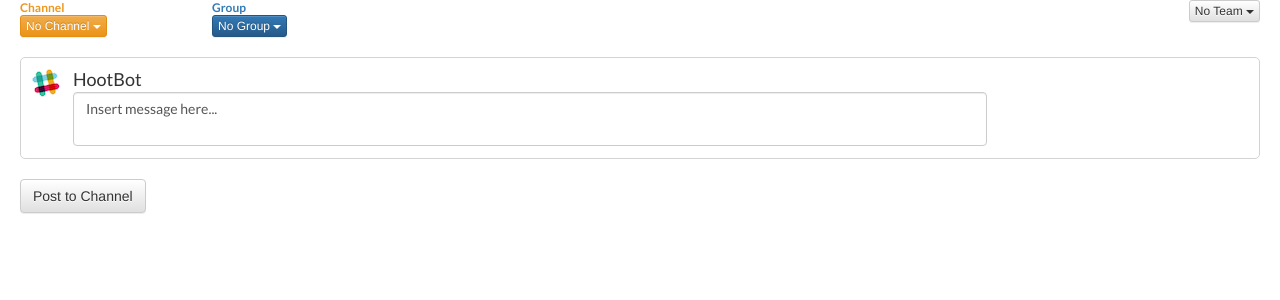
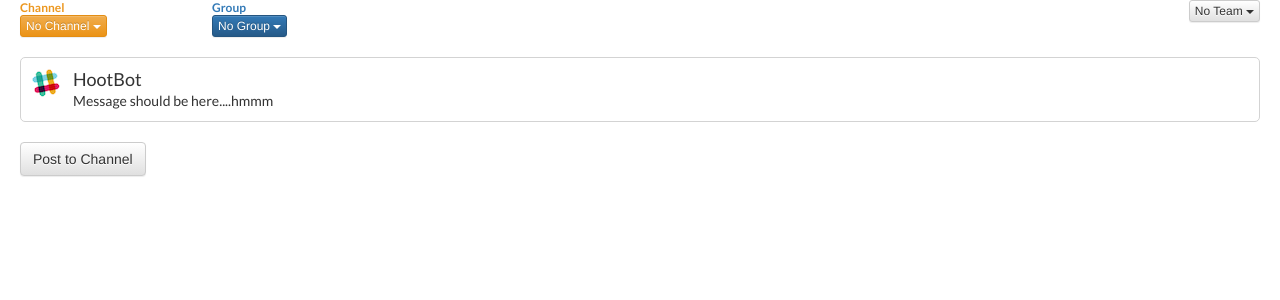
Before and after one commit to jebididas/hs-slack-app, a PHP site: page /handler.html in a window 1280 px wide. Shown: the top 300 px of the page. Run offline with PHP 8.4, Linux system fonts and the light colour scheme; some libraries are stand-ins or nearby versions.

Commit message:
contenteditable

```diff
--- a/handler.html
+++ b/handler.html
@@ -75,8 +75,7 @@
     </div>
     <div class="center">
       <h3 class="message-title">HootBot</h3>
-      <textarea class="form-control" id="message-details">Insert message here...</textarea>
-      <!-- <p id="message-details"></p> -->
+      <p id="message-details" contenteditable="true">Message should be here....hmmm</p>
     </div>
     <div class="right">
       <p class="message-time"></p>
@@ -259,10 +258,7 @@
 
         $('#postToSlack').on('click', function(event) {
 
-          var message = $('#message-details').val();
-
-          console.log(message);
-          // var message = $('#message-details').text();
+          var message = $('#message-details').text();
           var url = "https://slack.com/api/chat.postMessage?token=" + localStorage.getItem('slack_access_token')
                 + "&channel=" + channel
                 + "&text=" + message
--- a/main.css
+++ b/main.css
@@ -90,7 +90,6 @@
 }
 #message-details{
 	margin:2px;
-	resize:none;
 }
 .message-time{
 	color:grey;
```
